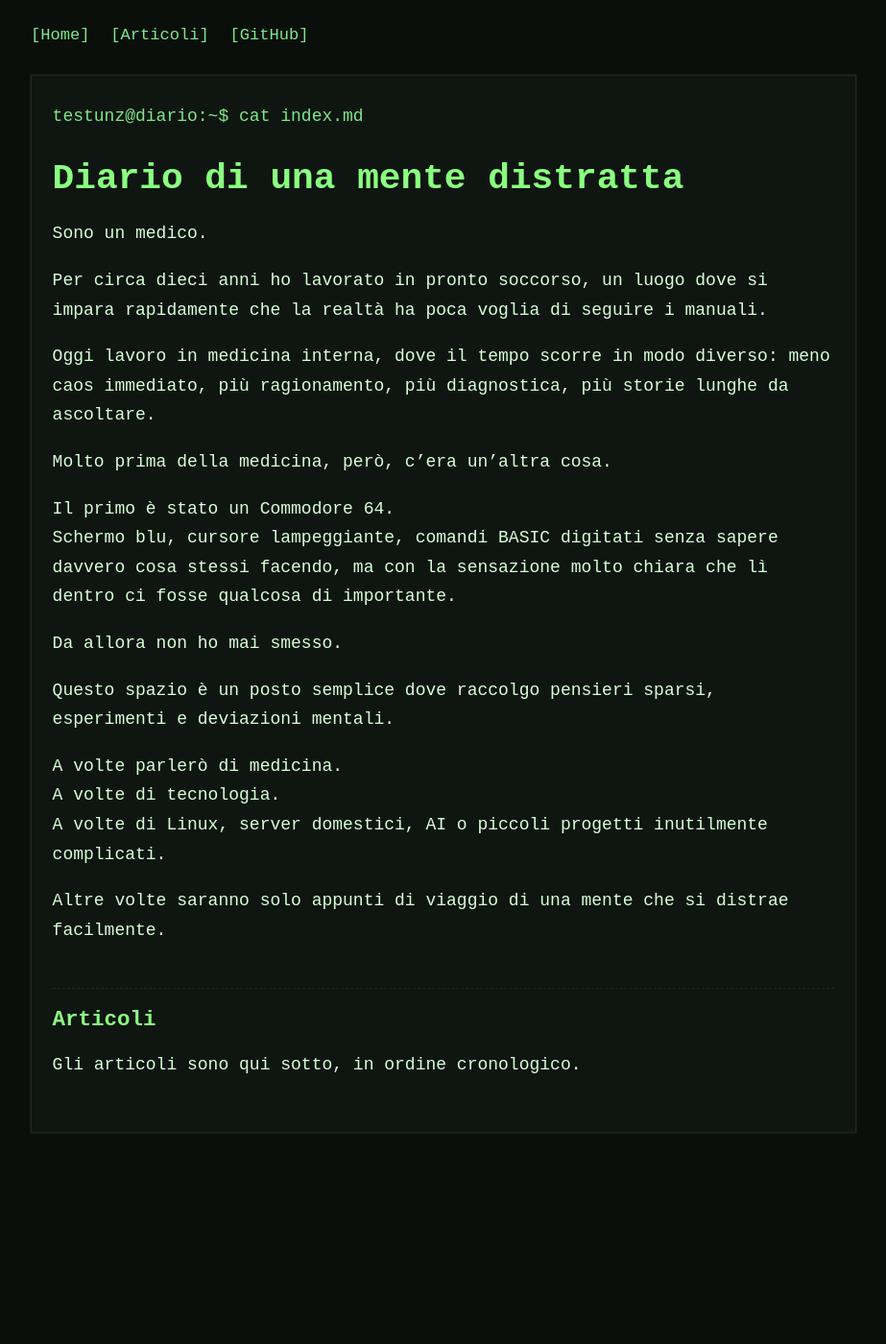
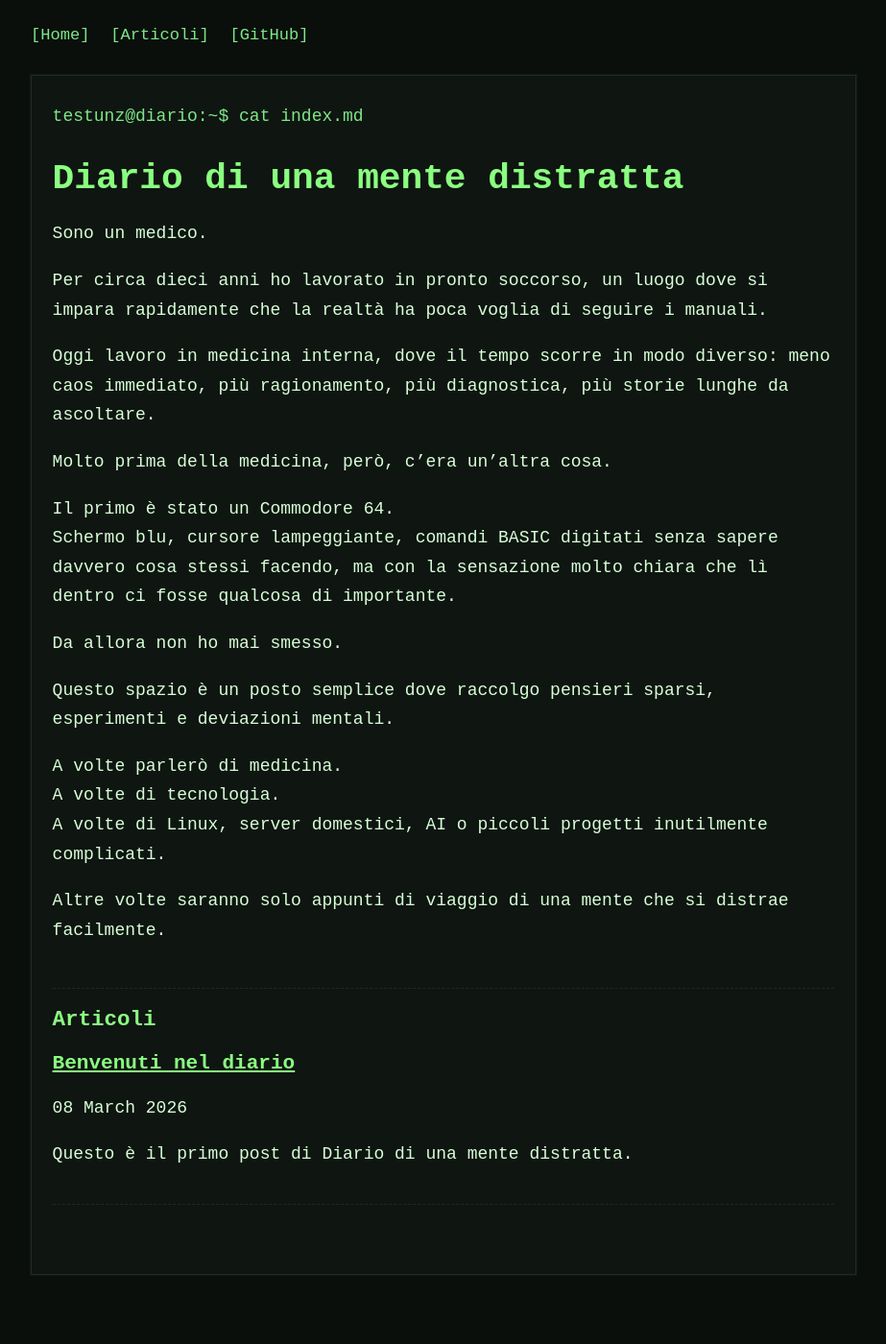
Before and after one commit to testunz/testunz.github.io, a Jekyll site: the page built from index.md, in a window 1280 px wide. Shown: the whole page at 96% size, without its empty margins (178-1101 px from the left). Built offline with Jekyll 4.4.1, drawn with Linux system fonts in a browser that asks for light colours; before the commit the page ends 1252 px from its top, so only the background shows below that.

Commit message:
Modify articles section to include recent posts
Updated articles section to dynamically list recent posts.

```diff
--- a/index.md
+++ b/index.md
@@ -28,4 +28,14 @@ Altre volte saranno solo appunti di viaggio di una mente che si distrae facilmen
 
 ## Articoli
 
-Gli articoli sono qui sotto, in ordine cronologico.
+{% for post in site.posts limit:5 %}
+
+### [{{ post.title }}]({{ post.url }})
+
+{{ post.date | date: "%d %B %Y" }}
+
+{{ post.excerpt }}
+
+---
+
+{% endfor %}
```
